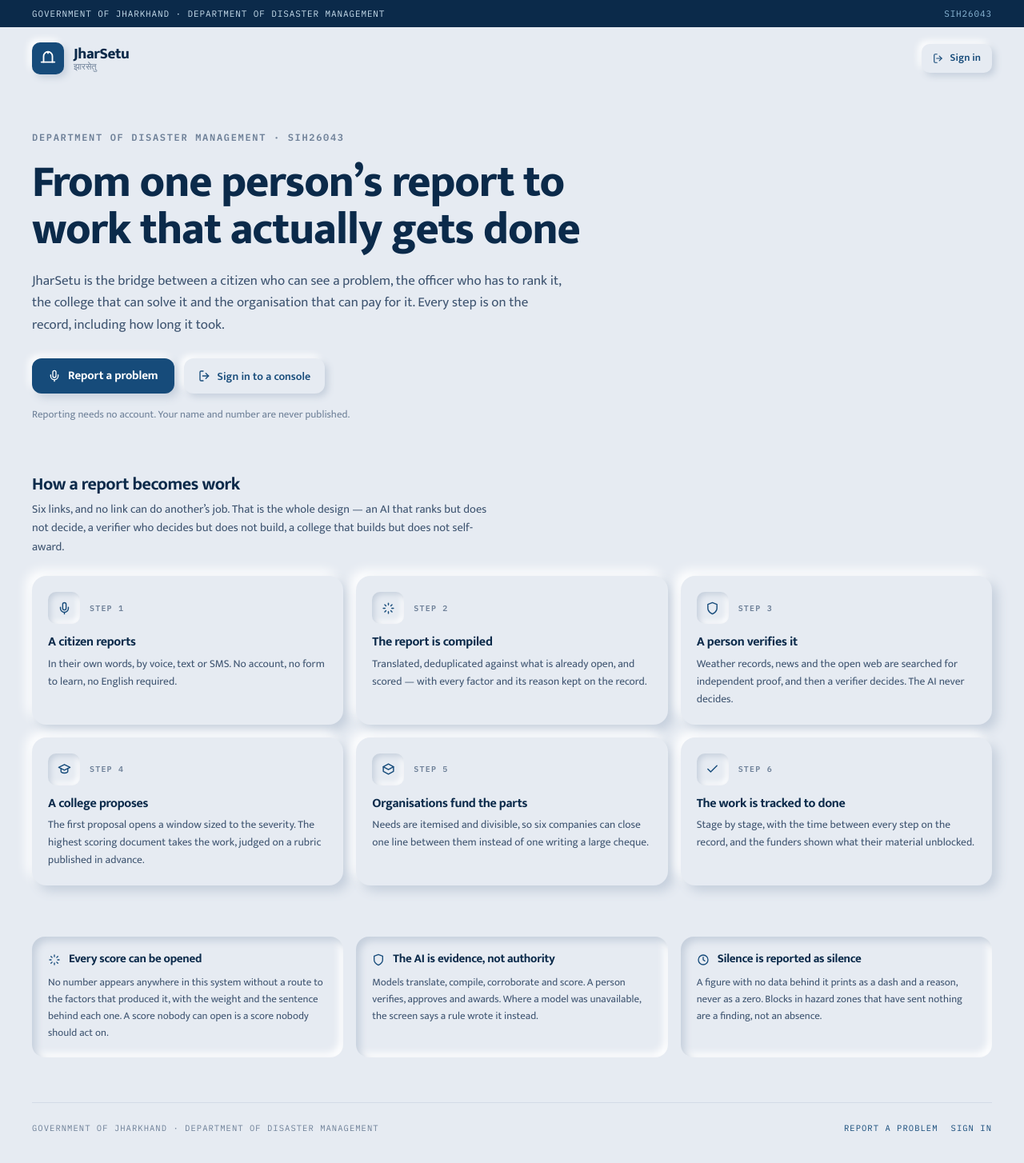
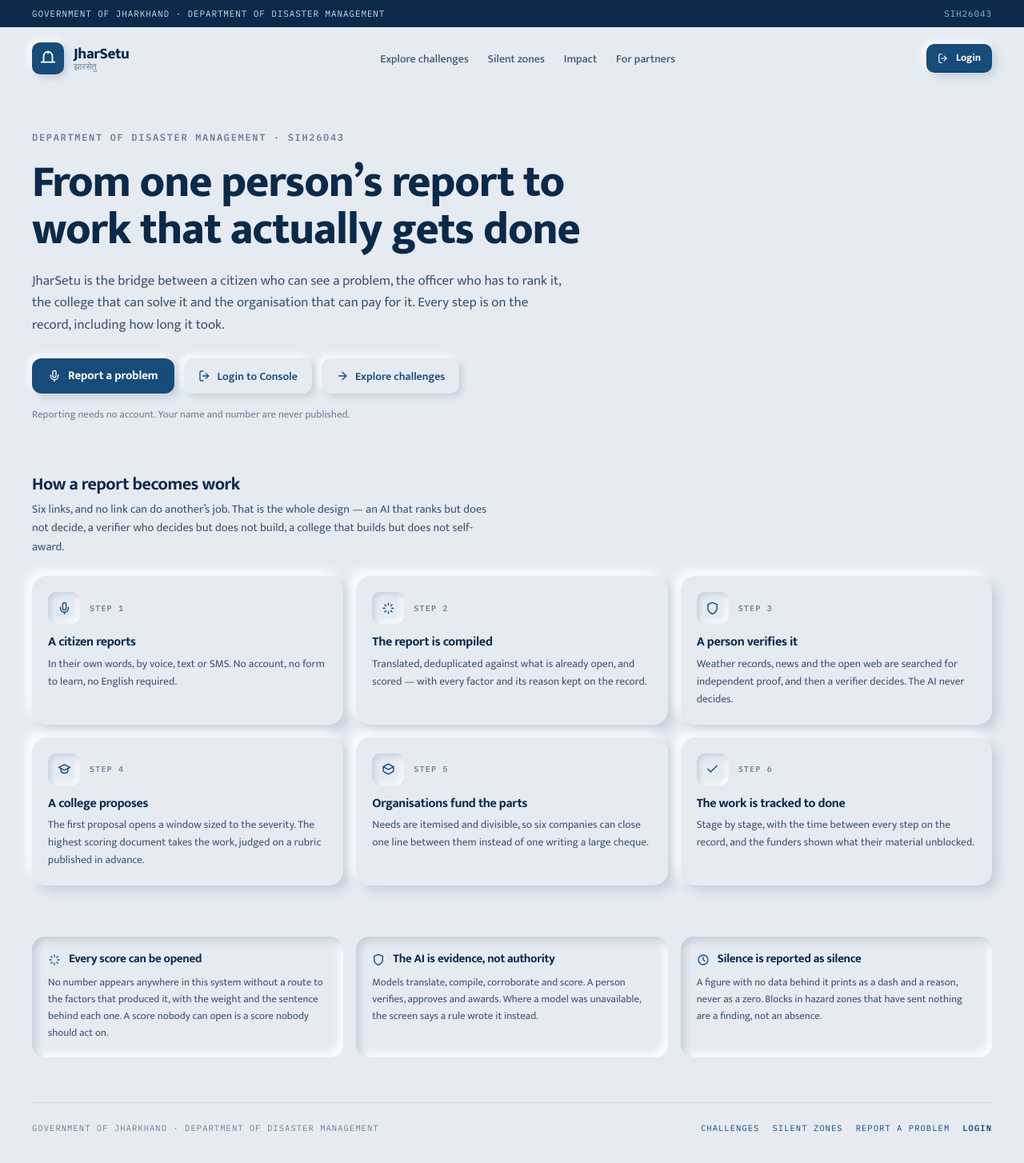
Before and after one commit to Dhairya3391/SIH, a Next.js app in the folder frontend/: page / in a window 1280 px wide. Shown: the top 1454 px of the page at 80% size. Built offline with nearby package versions, Linux system fonts and the light colour scheme; no server answers.

Commit message:
fix(frontend): add prominent Login buttons to landing page and enable account switching on /login

```diff
--- a/frontend/app/login/page.tsx
+++ b/frontend/app/login/page.tsx
@@ -54,7 +54,7 @@
 }
 
 function LoginInner() {
-  const { signIn, demoSignIn, isAuthenticated, role, loading } = useAuth();
+  const { signIn, demoSignIn, signOut, isAuthenticated, role, user, loading } = useAuth();
   const router = useRouter();
   const params = useSearchParams();
   const next = params.get("next");
@@ -65,11 +65,12 @@
   const [busy, setBusy] = useState(false);
   const [demoBusy, setDemoBusy] = useState<UserRole | null>(null);
 
-  // Already signed in and someone opened /login directly: send them on rather
-  // than showing a form that will just bounce them.
+  // If a specific destination was requested (e.g. from RouteGuard) and the user
+  // is authenticated, redirect to it. If visiting /login directly, do not bounce
+  // so the user or evaluator can switch between demo roles freely.
   useEffect(() => {
-    if (!loading && isAuthenticated && role) {
-      router.replace(next && next.startsWith("/") ? next : ROLE_HOME[role]);
+    if (!loading && isAuthenticated && role && next && next.startsWith("/")) {
+      router.replace(next);
     }
   }, [loading, isAuthenticated, role, next, router]);
 
@@ -109,7 +110,7 @@
       <GovStrip />
 
       <div className="shell flex h-[72px] items-center justify-between lg:h-[78px]">
-        <Logo href={null} />
+        <Logo href="/" />
         <span className="mono hidden text-[11px] uppercase tracking-[0.1em] text-mute sm:inline">
           Disaster Management · District bridge
         </span>
@@ -119,6 +120,40 @@
         id="main"
         className="shell grid items-start gap-6 pt-4 pb-16 lg:grid-cols-[minmax(0,460px)_minmax(0,1fr)] lg:gap-8 lg:pt-6"
       >
+        {/* ---- currently signed-in banner ---- */}
+        {isAuthenticated && role && (
+          <div className="up-s col-span-full flex flex-wrap items-center justify-between gap-3 p-4">
+            <div className="flex items-center gap-2.5">
+              <span className="text-moderate">
+                <Icon name="shield" size={16} />
+              </span>
+              <span className="text-[13.5px] text-body">
+                Currently signed in as <strong className="text-navy">{user?.full_name ?? "Active User"}</strong> ({ROLE_LABEL[role]}).
+              </span>
+            </div>
+            <div className="flex items-center gap-2">
+              <Button
+                variant="primary"
+                size="sm"
+                iconAfter="arrow"
+                onClick={() => go(role)}
+              >
+                Go to my console
+              </Button>
+              <Button
+                variant="secondary"
+                size="sm"
+                icon="logout"
+                onClick={async () => {
+                  await signOut();
+                }}
+              >
+                Sign out
+              </Button>
+            </div>
+          </div>
+        )}
+
         {/* ---- the form ---------------------------------------------------- */}
         <section className="up p-6 sm:p-7">
           <span className="eyebrow">Sign in</span>
--- a/frontend/app/page.tsx
+++ b/frontend/app/page.tsx
@@ -60,23 +60,42 @@
       <GovStrip />
 
       <div className="shell flex h-[72px] items-center justify-between gap-4 lg:h-[78px]">
-        <Logo href={null} />
+        <Logo href="/" />
+
+        {/* Public catalog links */}
+        <nav className="hidden items-center gap-6 md:flex">
+          <Link href="/challenges" className="text-[14px] font-medium text-body transition-colors hover:text-navy">
+            Explore challenges
+          </Link>
+          <Link href="/silent-zones" className="text-[14px] font-medium text-body transition-colors hover:text-navy">
+            Silent zones
+          </Link>
+          <Link href="/overview" className="text-[14px] font-medium text-body transition-colors hover:text-navy">
+            Impact
+          </Link>
+          <Link href="/needs" className="text-[14px] font-medium text-body transition-colors hover:text-navy">
+            For partners
+          </Link>
+        </nav>
+
+        <div className="flex items-center gap-2.5">
           {loading ? (
             <Skeleton height={36} rounded={10} className="w-[120px]" />
           ) : isAuthenticated && role ? (
-          <div className="flex items-center gap-3">
-            <span className="mono hidden text-[10px] uppercase tracking-[0.08em] text-mute sm:inline">
-              {user?.full_name ?? "signed in"} · {ROLE_LABEL[role]}
-            </span>
+            <div className="flex items-center gap-2">
               <ButtonLink href={ROLE_HOME[role]} variant="primary" size="sm" iconAfter="arrow">
-              My console
+                My console ({ROLE_LABEL[role]})
+              </ButtonLink>
+              <ButtonLink href="/login" variant="secondary" size="sm" icon="login">
+                Login / Switch role
               </ButtonLink>
             </div>
           ) : (
-          <ButtonLink href="/login" variant="secondary" size="sm" icon="login">
-            Sign in
+            <ButtonLink href="/login" variant="primary" size="sm" icon="login">
+              Login
             </ButtonLink>
           )}
+        </div>
       </div>
 
       <main id="main" className="shell pb-20">
@@ -95,11 +114,12 @@
             <ButtonLink href="/report" variant="primary" icon="mic">
               Report a problem
             </ButtonLink>
-            {!isAuthenticated && (
             <ButtonLink href="/login" variant="secondary" icon="login">
-                Sign in to a console
+              Login to Console
             </ButtonLink>
-            )}
+            <ButtonLink href="/challenges" variant="secondary" icon="arrow">
+              Explore challenges
+            </ButtonLink>
           </div>
 
           <p className="mt-4 text-[13px] leading-relaxed text-mute">
@@ -189,11 +209,17 @@
               Government of Jharkhand · Department of Disaster Management
             </p>
             <div className="flex flex-wrap items-center gap-4">
+              <Link href="/challenges" className="mono text-[10.5px] uppercase tracking-[0.1em]">
+                Challenges
+              </Link>
+              <Link href="/silent-zones" className="mono text-[10.5px] uppercase tracking-[0.1em]">
+                Silent zones
+              </Link>
               <Link href="/report" className="mono text-[10.5px] uppercase tracking-[0.1em]">
                 Report a problem
               </Link>
-              <Link href="/login" className="mono text-[10.5px] uppercase tracking-[0.1em]">
-                Sign in
+              <Link href="/login" className="mono text-[10.5px] font-bold uppercase tracking-[0.1em] text-navy">
+                Login
               </Link>
             </div>
           </div>
```
Lines whose indentation alone changed are shown as unchanged.
